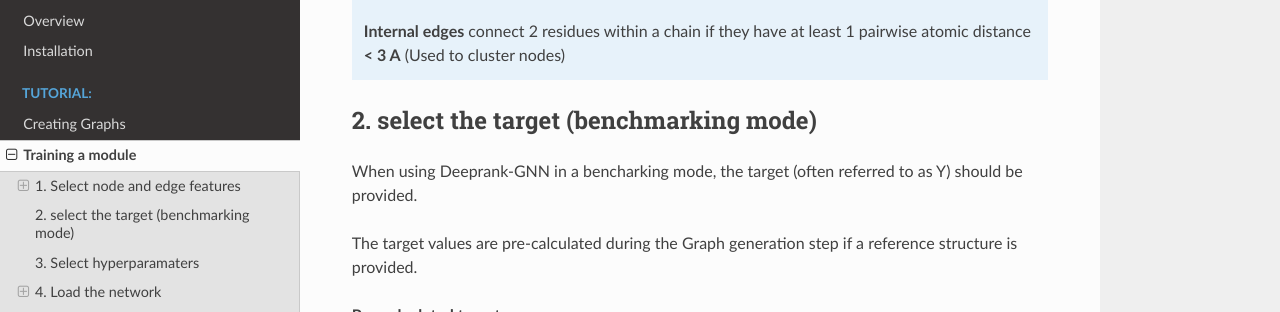
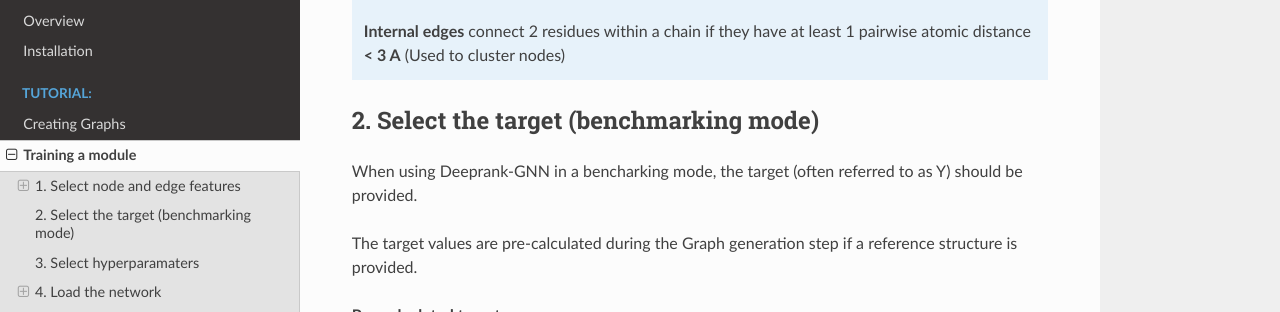
Before and after one commit to DeepRank/Deeprank-GNN, a Sphinx documentation site: the page built from docs/tutorial.train_model.rst, in a window 1280 px wide and 900 px high, scrolled down 739 px. Shown: the part 156-468 px from the top of the window. Built offline with Sphinx 7.4.7 and the Read the Docs theme 2.0.0, drawn with Linux system fonts in a browser that asks for light colours.

```diff
--- a/docs/tutorial.train_model.rst
+++ b/docs/tutorial.train_model.rst
@@ -47,7 +47,7 @@ Training a module
   **Internal edges** connect 2 residues within a chain if they have at least 1 pairwise atomic distance **< 3 A** (Used to cluster nodes)
 
 
-2. select the target (benchmarking mode)
+2. Select the target (benchmarking mode)
 ---------------------------------------------
 
 When using Deeprank-GNN in a bencharking mode, the target (often referred to as Y) should be provided.
```
